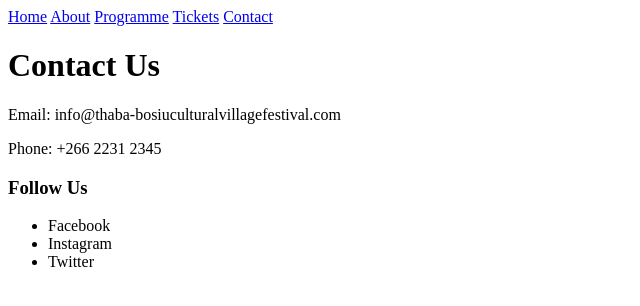
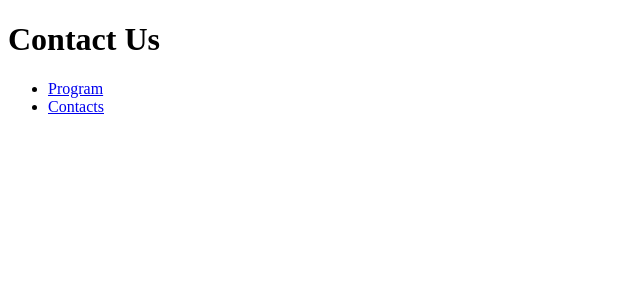
Before and after one commit to keketsomoeletsi66-boop/thaba-bosiu-event-festival, a plain HTML site: page contacts.html in a window 1280 px wide. Shown: the whole page, without its empty margins (0-640 px from the left). Drawn offline with Linux system fonts and the light colour scheme.

Commit message:
Updated navigation links in contacts.html

```diff
--- a/contacts.html
+++ b/contacts.html
@@ -1,35 +1,20 @@
 <!DOCTYPE html>
-<html>
-
+<html lang="en">
 <head>
-<title>Contact</title>
-<link rel="stylesheet" href="style.css">
+    <meta charset="UTF-8">
+    <meta name="viewport" content="width=device-width, initial-scale=1.0">
+    <title>Contact Us</title>
 </head>
-
 <body>
-
-<nav>
-<a href="index.html">Home</a>
-<a href="about.html">About</a>
-<a href="programme.html">Programme</a>
-<a href="tickets.html">Tickets</a>
-<a href="contact.html">Contact</a>
-</nav>
-
-<h1>Contact Us</h1>
-
-<p>Email: info@thaba-bosiuculturalvillagefestival.com</p>
-<p>Phone: +266 2231 2345</p>
-
-<h3>Follow Us</h3>
-
-<ul>
-
-<li>Facebook</li>
-<li>Instagram</li>
-<li>Twitter</li>
-
-</ul>
-
+    <h1>Contact Us</h1>
+    <nav>
+        <ul>
+            <li><a href="program.html">Program</a></li>
+            <li><a href="contacts.html">Contacts</a></li>
+        </ul>
+    </nav>
+    <form>
+        <!-- Your contact form goes here -->
+    </form>
 </body>
 </html>
```
